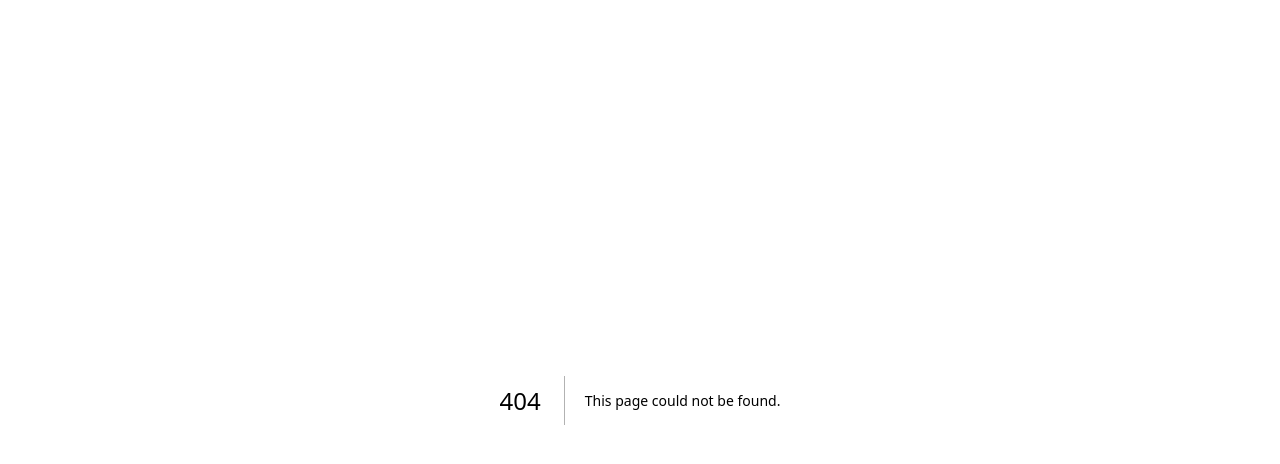
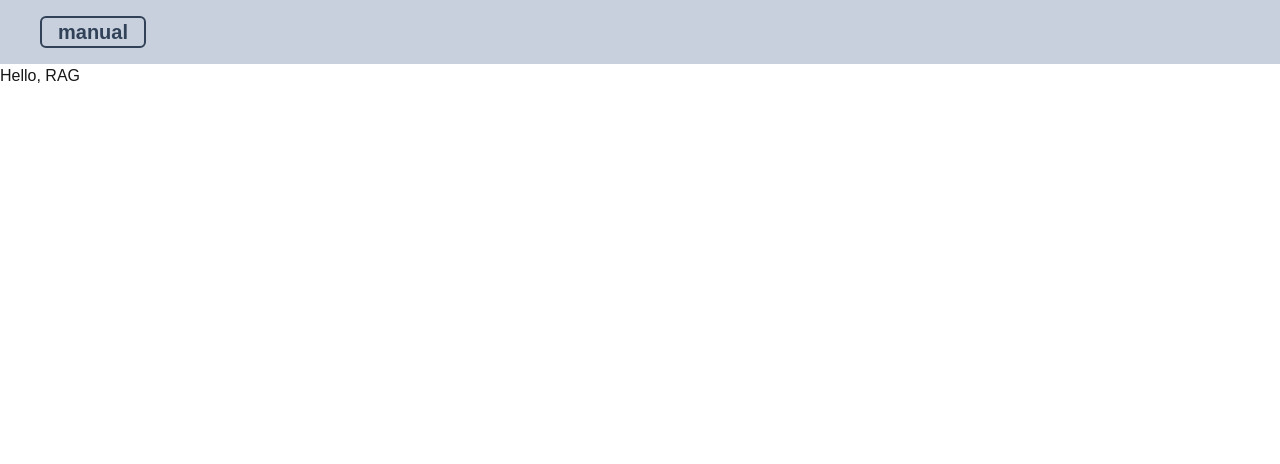
Before and after one commit to spaceofin/ai-prac, a Next.js app in the folder llama-index-practice/: page /rag in a window 1280 px wide. Before the commit this address had no page. Shown: the top 464 px of the page. Built offline with nearby package versions, Linux system fonts and the light colour scheme; what @llamaindex/ollama would draw is missing.

Commit message:
[llama-index-practice]refactor: create /rag, move files and reorganize structure

```diff
--- a/llama-index-practice/src/app/layout.tsx
+++ b/llama-index-practice/src/app/layout.tsx
@@ -1,6 +1,6 @@
 import type { Metadata } from "next";
 import "./globals.css";
-import "./lib/ollamaConfig";
+import "./config/ollamaConfig";
 
 export const metadata: Metadata = {
   title: "Llama Index Practice",
--- a/llama-index-practice/src/app/page.tsx
+++ b/llama-index-practice/src/app/page.tsx
@@ -1,23 +1,3 @@
-import { VectorStoreIndex } from "llamaindex";
-import { loadDocumentsFromDir } from "./lib/loadDocuments";
-
 export default async function Home() {
-  const question = "LLM의 종류에는 어떤 것들이 있습니까?";
-
-  const documents = loadDocumentsFromDir("data");
-  const index = await VectorStoreIndex.fromDocuments(documents);
-  const query_engine = index.asQueryEngine();
-  const response = await query_engine.query({
-    query: question,
-  });
-  const answer = response.message.content;
-  // console.log(documents);
-  // console.log(response);
-
-  return (
-    <div className="bg-gray-200 rounded-md m-10 py-5 px-8 h-72 w-1/2 ">
-      <p className="text-2xl font-bold">{question}</p>
-      <p className="py-2">{typeof answer === "string" ? answer : ""}</p>
-    </div>
-  );
+  return <div>Hello, Llama Index</div>;
 }
--- /dev/null
+++ b/llama-index-practice/src/app/rag/header.tsx
@@ -0,0 +1,13 @@
+import Link from "next/link";
+
+export default function Header() {
+  return (
+    <div className="sticky top-0 w-full bg-slate-400/50 h-16 flex items-center px-10 text-xl font-bold text-slate-700">
+      <Link
+        href="/rag/manual"
+        className="border-2 border-slate-700 rounded-md px-4">
+        manual
+      </Link>
+    </div>
+  );
+}
--- /dev/null
+++ b/llama-index-practice/src/app/rag/layout.tsx
@@ -0,0 +1,10 @@
+import Header from "./header";
+
+export default function Layout({ children }: { children: React.ReactNode }) {
+  return (
+    <>
+      <Header />
+      {children}
+    </>
+  );
+}
--- /dev/null
+++ b/llama-index-practice/src/app/rag/manual/page.tsx
@@ -0,0 +1,23 @@
+import { VectorStoreIndex } from "llamaindex";
+import { loadDocumentsFromDir } from "@/app/lib/loadDocuments";
+
+export default async function Home() {
+  const question = "LLM의 종류에는 어떤 것들이 있습니까?";
+
+  const documents = loadDocumentsFromDir("data");
+  const index = await VectorStoreIndex.fromDocuments(documents);
+  const query_engine = index.asQueryEngine();
+  const response = await query_engine.query({
+    query: question,
+  });
+  const answer = response.message.content;
+  // console.log(documents);
+  // console.log(response);
+
+  return (
+    <div className="bg-gray-200 rounded-md m-10 py-5 px-8 h-72 w-1/2 ">
+      <p className="text-2xl font-bold">{question}</p>
+      <p className="py-2">{typeof answer === "string" ? answer : ""}</p>
+    </div>
+  );
+}
--- /dev/null
+++ b/llama-index-practice/src/app/rag/page.tsx
@@ -0,0 +1,3 @@
+export default function RagPage() {
+  return <div>Hello, RAG</div>;
+}
```
Also changed, not shown: llama-index-practice/src/app/config/ollamaConfig.ts (renamed from llama-index-practice/src/app/lib/ollamaConfig.ts).
